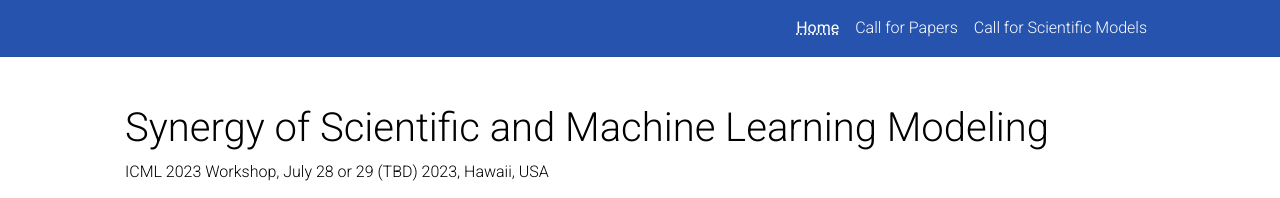
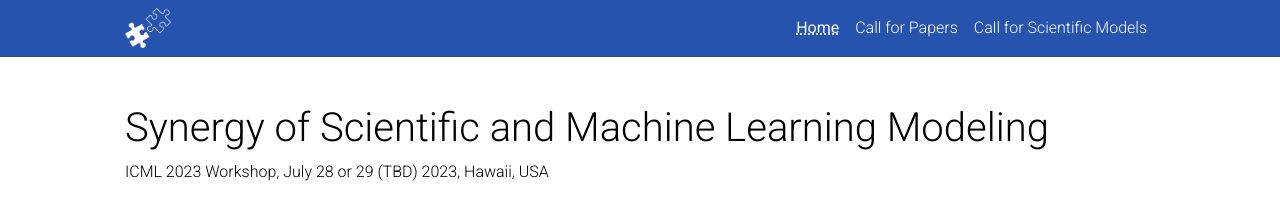
Before and after one commit to syns-ml/2023, a Jekyll site: the page built from _pages/home.md, in a window 1280 px wide. Shown: the top 198 px of the page. Built offline with Jekyll 4.4.1, drawn with Linux system fonts in a browser that asks for light colours; full-size pictures stand in for the smaller copies a plugin makes; a style sheet for code colours, icons or effects is not loaded.

Commit message:
added an icon

```diff
--- a/_includes/header.html
+++ b/_includes/header.html
@@ -4,6 +4,7 @@
       <!-- Nav Bar -->
       <nav id="navbar" class="navbar navbar-light navbar-expand-sm {% if site.navbar_fixed %}fixed-top{% else %}sticky-top{% endif %}">
         <div class="container">
+          <img src="{{ '/assets/img/puzzle.png' | relative_url }}" height="40" style="object-fit: contain; display: inline-block; margin-right: 10px;">
           {% if page.permalink != '/' -%}
           <a class="navbar-brand title font-weight-lighter" href="{{ site.baseurl }}/">
             {%- if site.title == "blank" -%}
```
Also changed, not shown: assets/img/old/header.jpg (deleted), assets/img/puzzle.png (added).
